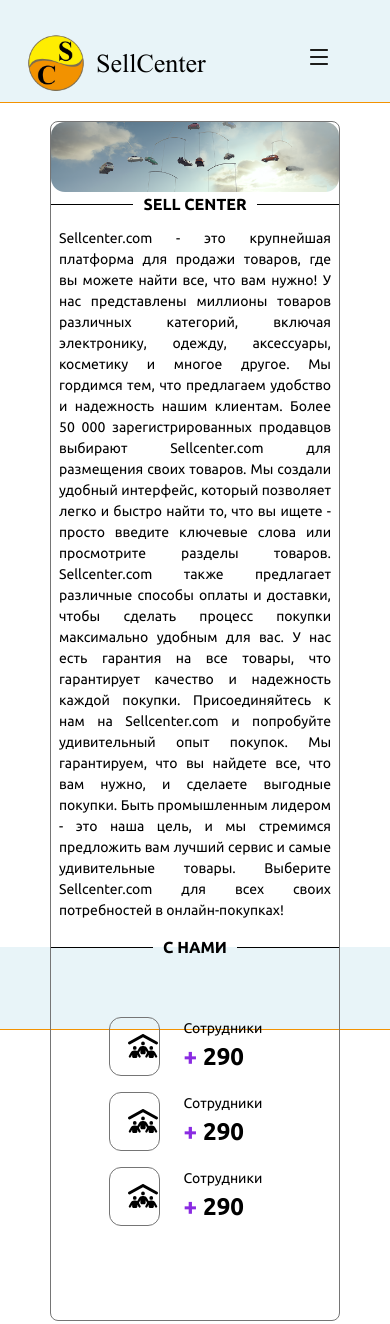
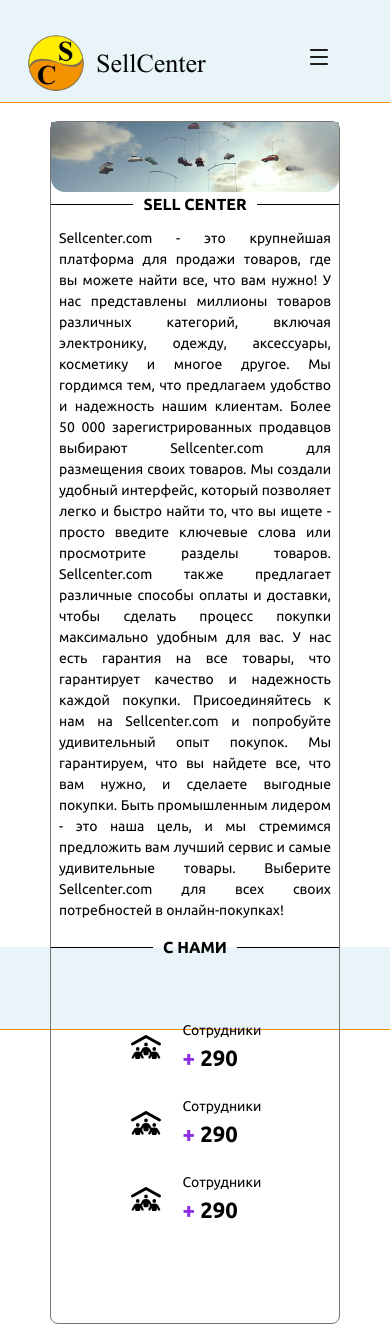
Before and after one commit to Deryjon/mobile-de, a Vue app: page /about in a window 390 px wide. Built offline with nearby package versions, Linux system fonts and the light colour scheme; no server answers; what vue3-geolocation would draw is missing.

Commit message:
Исправление адаптациии + .gitignore 18:39

```diff
--- a/src/views/AboutPage/sections/AboutSection.vue
+++ b/src/views/AboutPage/sections/AboutSection.vue
@@ -239,7 +239,7 @@ export default {
 
 @media screen and (max-width: 768px) {
     .container-img-header {
-        border-radius: 14px; /* Changed from "0 0 14px 14px" to "14px" */
+        border-radius: 0 0 14px 14px; /* Changed from "0 0 14px 14px" to "14px" */
     }
     .outer{
         justify-content: center;
@@ -250,8 +250,13 @@ export default {
         flex-direction: column;
         flex-wrap: wrap;
     }
+
+    .aboutus-element-icon{
+        margin: 4px;
+    }
     .aboutus-element {
-        width: 30%; /* Changed from "33.33%" to "50%" */
+        border: none;
+        width: 33.33%; /* Changed from "33.33%" to "50%" */
     }
 
     .aboutus-element-title {
@@ -259,7 +264,7 @@ export default {
     }
 
     .abouts-element-desc {
-        font-size: 24px; /* Changed from "32px" to "24px" */
+        font-size: 22px; /* Changed from "32px" to "24px" */
     }
 
     .info-content-text {
```
